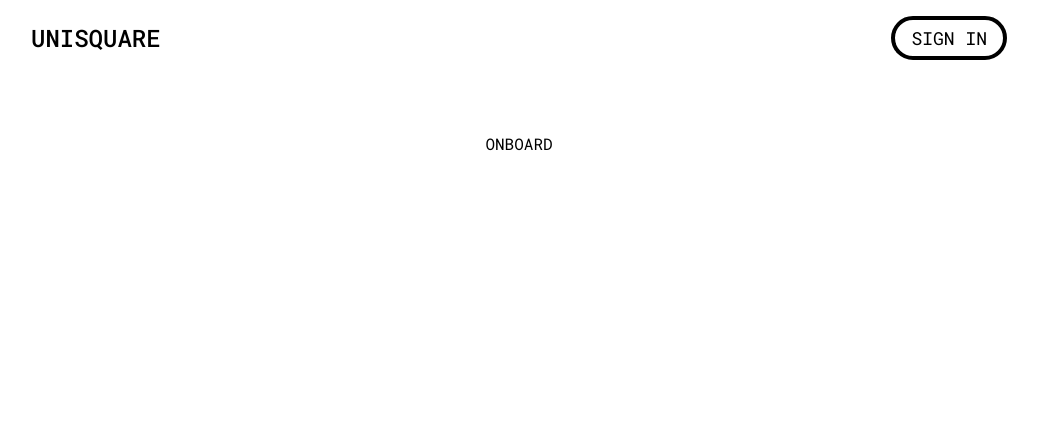
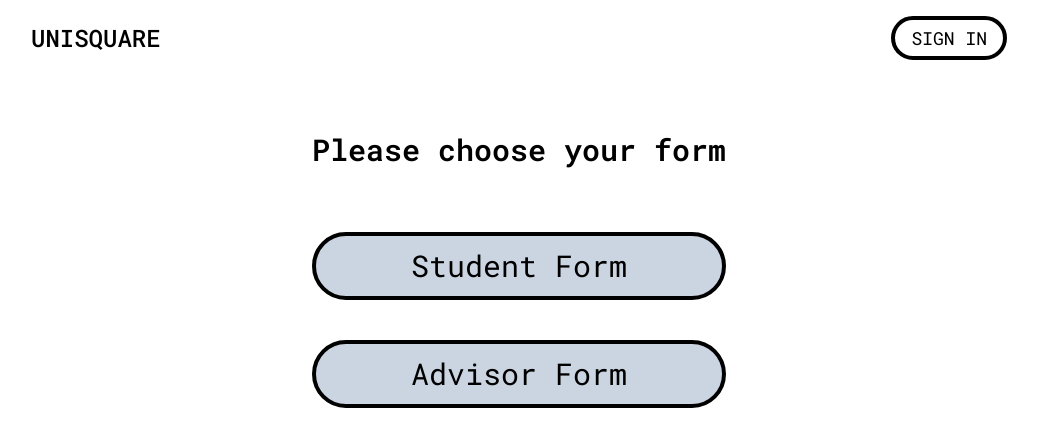
Before and after one commit to sahlbakshi/unisquare, a Next.js app: page /onboard in a window 1280 px wide. Shown: the top 446 px of the page, without its empty margins (121-1159 px from the left). Built offline with nearby package versions, Linux system fonts and the light colour scheme; no server answers.

Commit message:
rehauled website

```diff
--- a/app/layout.tsx
+++ b/app/layout.tsx
@@ -1,25 +1,28 @@
 import type { Metadata } from "next";
 import './globals.css'
 import Navbar from "@/components/navigation";
+import Provider from "@/components/provider";
 
 export const metadata: Metadata = {
-  title: "unisquare",
+  title: "Unisquare",
   description: "student platfrom",
 };
 
 export default async function RootLayout({
-  children,
+  children
 }: Readonly<{children: React.ReactNode;}>) {
 
   return (
     <html lang="en">
       <body>
-        <Navbar></Navbar>
-        <div className="flex flex-col justify-center items-center mt-14">
-          <div className="w-4/6 flex flex-col justify-center items-center">
-            {children}
+        <Provider>
+          <Navbar></Navbar>
+          <div className="flex flex-col justify-center items-center mt-14">
+            <div className="w-4/6 flex flex-col justify-center items-center">
+              {children}
+            </div>
           </div>
-        </div>
+        </Provider>
       </body>
     </html>
   );
--- a/app/onboard/page.tsx
+++ b/app/onboard/page.tsx
@@ -1,5 +1,35 @@
+"use client"
+
+import { redirect } from "next/navigation";
+import { useState } from "react";
+import { useSession } from "next-auth/react"
+
 export default function Page() {
-    return (
-      <div>ONBOARD</div>
-    );
+  const [option, setOption] = useState("")
+  const [name, setName] = useState("")
+
+  const getUserName = () => {
+    const {data : session } = useSession()
+    if (session != undefined) {
+      if (session?.user) {
+        if (session.user?.name) {
+          const name = session.user.name.split(' ')[0] || '';
+          return <div className="text-5xl font-semibold mb-4 mt-10">Hey {name}</div>
+        } else {
+          return <div className="text-5xl font-semibold mb-4">Hey there</div>
+        }
+      } else {
+        redirect('/')
+      }
+    }
+  }
+
+  return (
+    <div className="flex flex-col gap-2 text-center">
+      {getUserName()}
+      <div className="text-3xl font-semibold mb-10">Please choose your form</div>
+      <div className="text-3xl py-3 px-3 rounded-full border-4 border-black bg-slate-300 hover:bg-slate-600 hover:text-white my-4 hover:cursor-pointer">Student Form</div>
+      <div className="text-3xl py-3 px-3 rounded-full border-4 border-black bg-slate-300 hover:bg-slate-600 hover:text-white my-4 hover:cursor-pointer">Advisor Form</div>
+    </div>
+  )
 }
--- a/app/page.tsx
+++ b/app/page.tsx
@@ -1,4 +1,8 @@
+"use client"
+
 import Link from "next/link";
+import { signIn } from "next-auth/react";
+import { API } from "@/modules/baseRoute";
 
 export default function Page() {
   return (
@@ -6,7 +10,7 @@ export default function Page() {
       <div className="flex flex-col items-center gap-4 text-center">
         <div className="text-8xl font-bold">UNISQUARE</div>
         <div className="text-4xl font-semibold mb-10 w-3/5">Your hub of shared wisdom – where students guide students</div>
-        <Link className="rounded-full bg-black text-white text-3xl py-6 px-12 hover:bg-slate-900" href={'/onboard'}>JOIN NOW</Link>
+        <button onClick={() => signIn('google', { callbackUrl: `${API}/onboard` })} className="rounded-full bg-black text-white text-3xl py-6 px-12 hover:bg-zinc-800">JOIN NOW</button>
       </div>
 
       <div className="flex flex-col items-center gap-4 text-center w-4/6">
@@ -38,7 +42,7 @@ export default function Page() {
             <div className="text-2xl font-semibold">1 Sign Up</div>
             <div className="text-xl mb-4">Sign up as an advisor and submit your form</div>
             <div className="text-2xl font-semibold">2 Get requests</div>
-            <div className="text-xl mb-4">Get requests from students we think you can help</div>
+            <div className="text-xl mb-4">Get requests from students based on your submitted form</div>
             <div className="text-2xl font-semibold">3 Schedule Meeting</div>
             <div className="text-xl mb-4">Accept requests and schedule your meeting with our team!</div>
           </div>
--- a/components/navigation.tsx
+++ b/components/navigation.tsx
@@ -1,27 +1,31 @@
 "use client"
 
 import Link from "next/link"
-import { useEffect, useState } from "react"
-import { useRouter } from 'next/navigation'
-import { API } from '@/modules/baseRoute'
+import { useSession, signIn, signOut } from "next-auth/react"
+import { API } from "@/modules/baseRoute"
 
 export default function Navbar() {
-  const [picURL, setPicURL] = useState("")
-  const [email, setEmail] = useState("")
-  const [isLoggedIn, setIsLoggedIn] = useState(false)
+  const getNavbarContent = () => {
+    const {data : session } = useSession()
+    if (session?.user) {
+      return (
+        <div className="flex items-center gap-4">
+          <button onClick={() => signOut({ callbackUrl: `${API}/` })} className="py-1 px-4 rounded-full border-4 border-black hover:bg-slate-300 text-lg">SIGN OUT</button>
+          <Link href={`/onboard`}><img className="h-12 rounded-full" src={session.user.image || ''}></img></Link>
+        </div>
+      )
+    } else {
+      return (
+        <button onClick={() => signIn('google', { callbackUrl: `${API}/onboard` })} className="py-1 px-4 rounded-full border-4 border-black hover:bg-slate-300 text-lg">SIGN IN</button>
+      )
+    }
+  }
 
   return (
       <div className="flex flex-column justify-center items-center">
         <div className="flex flex-row justify-between items-center py-4 px-6 text-xl w-4/5">
           <Link className="text-2xl font-medium" href="/">UNISQUARE</Link>
-          {isLoggedIn ? (
-            <div className="flex items-center gap-4">
-              <button className="py-1 px-4 rounded-full border-4 border-black hover:bg-slate-300 text-lg">SIGN OUT</button>
-              <Link href={`/onboard`}><img className="h-12 rounded-full" src={picURL}></img></Link>
-            </div>
-          ) : (
-            <button className="py-1 px-4 rounded-full border-4 border-black hover:bg-slate-300 text-lg">SIGN IN</button>
-          )}
+          {getNavbarContent()}
         </div>
       </div>
   )
--- /dev/null
+++ b/components/provider.tsx
@@ -0,0 +1,14 @@
+"use client"
+
+import React from 'react';
+import { SessionProvider } from "next-auth/react"
+
+const Provider = ({children, session}) => {
+    return (
+        <SessionProvider session={session}>
+            {children}
+        </SessionProvider>
+    )
+}
+
+export default Provider
--- a/pages/api/advisors.ts
+++ /dev/null
@@ -1,15 +0,0 @@
-import { NextApiRequest, NextApiResponse } from 'next';
-import supabase from '@/modules/supabase';
-
-export default async function handler(req: NextApiRequest, res: NextApiResponse) {
-    try {
-      if (req.method == "GET") {
-      let { data: data } = await supabase
-      .from('advisors')
-      .select(`email, avatarURL, name, services(tag)`)
-      res.status(200).json(data)
-      }
-    } catch (error) {
-      res.status(500).json({ error: 'Internal Server Error' });
-    }
-}
--- a/pages/api/auth/[...nextauth].js
+++ b/pages/api/auth/[...nextauth].js
@@ -1,5 +1,6 @@
 import NextAuth from "next-auth"
 import GoogleProvider from "next-auth/providers/google";
+import { API } from "../../../modules/baseRoute"
 
 export const authOptions = {
   providers: [
@@ -8,6 +9,26 @@ export const authOptions = {
       clientSecret: process.env.GOOGLE_CLIENT_SECRET,
     }),
   ],
+  callbacks: {
+    async session({session}) {
+      return session
+    },
+    async signIn({profile}) {
+      const res = await fetch(`${API}/api/user/${profile.email}`)
+      const data = await res.json()
+      if (!data) {
+        const create = async () => {
+          await fetch(`${API}/api/user/${profile.email}`, {
+            method: "POST",
+            headers: {"Content-Type": "application/json"},
+            body: JSON.stringify({ name: profile.name }),
+          })
+        }
+        create()
+      }
+      return true
+    }
+  }
 }
 
 export default NextAuth(authOptions)
--- a/pages/api/user/[email].ts
+++ b/pages/api/user/[email].ts
@@ -9,14 +9,16 @@ export default async function handler(req: NextApiRequest, res: NextApiResponse)
         .from('users')
         .select('*')
         .eq('email', email)
+        .single()
         res.status(200).json(user)
       }
       else if (req.method == "POST") {
         const { email } = req.query
-        const { name, avatarURL } = req.body
+        const { name } = req.body
         await supabase.from('users').insert([
-            { email: email, name: name,  avatarURL: avatarURL}
+            { email: email, name: name}
         ])
+        res.status(200).json('succesfully added new user')
       }
     } catch (error) {
       res.status(500).json({ error: 'Internal Server Error' });
```
Also changed, not shown: middleware.ts (deleted, +0 -17 lines), 1 other file (tests, documents, lock files or other folders).
